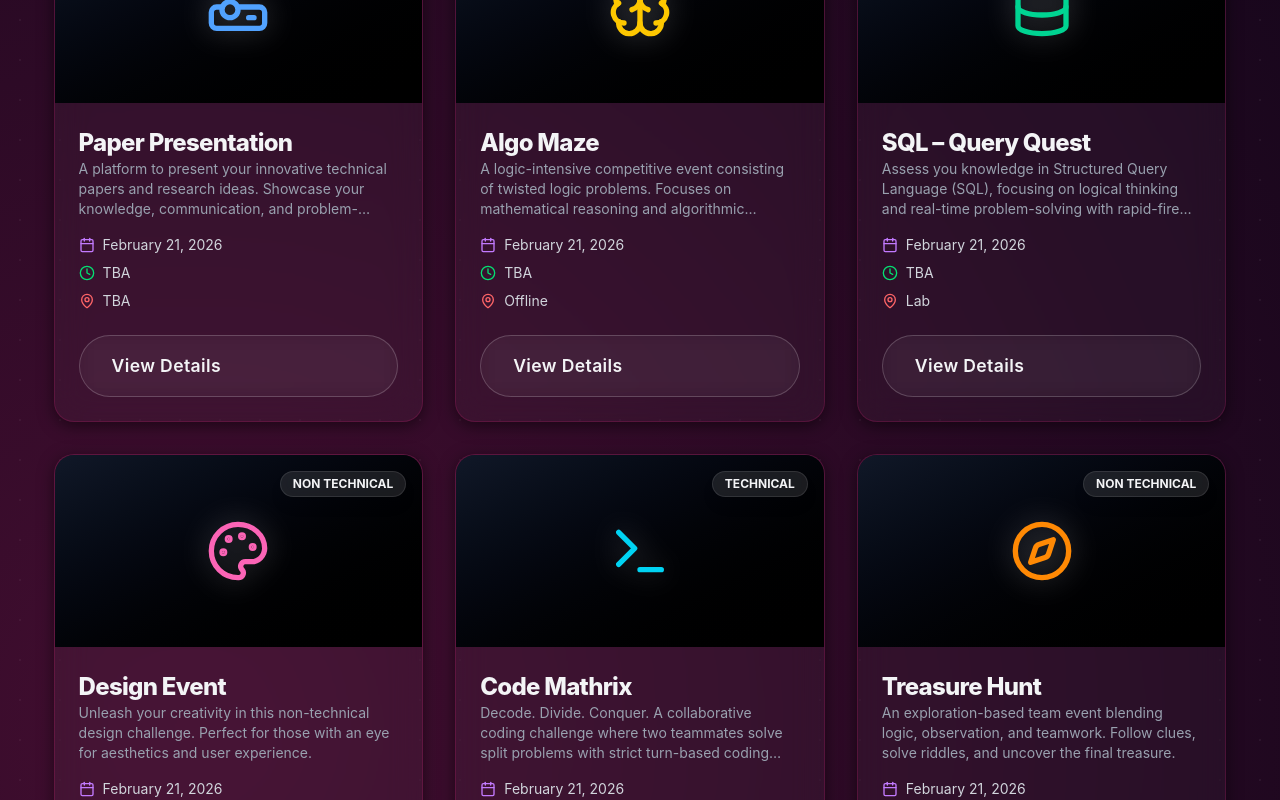
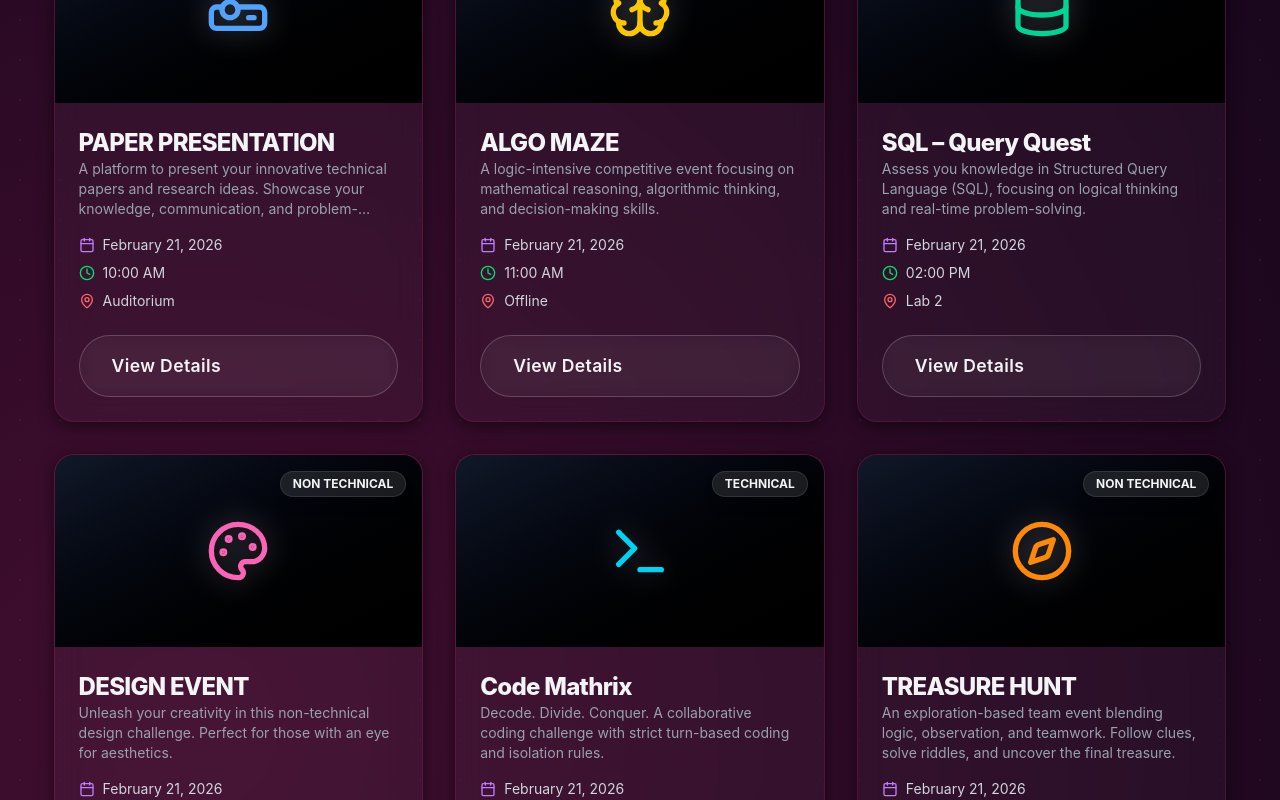
Before and after one commit to lokeshh29/mathrix-website-2026, a React (Vite) app in the folder frontend/: page / in a window 1280 px wide. Shown: the part 2320-3120 px from the top of the page. Built offline with nearby package versions, Linux system fonts and the light colour scheme; no server answers.

Commit message:
fix: replace actual data

```diff
--- a/frontend/src/pages/Events.jsx
+++ b/frontend/src/pages/Events.jsx
@@ -8,24 +8,24 @@ const Events = () => {
     const eventList = [
         {
             id: 1,
-            title: 'Paper Presentation',
+            title: 'PAPER PRESENTATION',
             description: 'A platform to present your innovative technical papers and research ideas. Showcase your knowledge, communication, and problem-solving skills.',
             details: {
-                description: 'The Paper Presentation event is a platform for students to showcase their research ideas and technical knowledge. Participants present their papers on various technical topics to a panel of judges.',
+                description: 'A platform to present your innovative technical papers and research ideas. Showcase your knowledge, communication, and problem-solving skills in front of experts and peers.',
                 rounds: [
-                    { title: 'Abstract Submission', desc: 'Submit your abstract for review.' },
-                    { title: 'Final Presentation', desc: 'Present your paper in front of judges (10 mins + 2 mins Q&A).' }
+                    { title: 'Single Round', desc: 'Oral Presentation using PowerPoint (max 10 slides). Duration: 8 minutes presentation + 2 minutes Q&A.' }
                 ],
                 rules: [
-                    'Team Size: 2-3 members.',
-                    'Paper Limit: 6 pages double column.',
-                    'Presentation Time: 10 minutes.',
-                    'Q&A Session: 2 minutes.'
+                    'Topic is chosen by the judging company (e.g., AI, IoT, Robotics, Cybersecurity).',
+                    'Presentation should be original and not copied from published work.',
+                    'Each team must bring a soft copy of the presentation (PPT/PDF).',
+                    'Plagiarism will lead to disqualification.',
+                    'Participants must report 30 minutes before the event starts.'
                 ],
-                teamSize: '2-3 Members',
-                judging: 'Novelty, Clarity, Presentation Skills, Technical Content.',
-                prize: '1st: ₹3000, 2nd: ₹2000',
-                coordinator: 'Arun Kumar (9876543210)'
+                teamSize: 'Individual or Team of 2',
+                judging: 'Originality & innovation, Relevance to domain, Presentation clarity & structure, Technical depth, Q&A handling.',
+                prize: '1st Prize, 2nd Prize, Certificates for all participants.',
+                coordinator: 'Kesavarthini J (9361733387)'
             },
             date: 'February 21, 2026',
             time: '10:00 AM',
@@ -36,27 +36,26 @@ const Events = () => {
         },
         {
             id: 2,
-            title: 'Algo Maze',
-            description: 'A logic-intensive competitive event consisting of twisted logic problems. Focuses on mathematical reasoning and algorithmic thinking.',
+            title: 'ALGO MAZE',
+            description: 'A logic-intensive competitive event focusing on mathematical reasoning, algorithmic thinking, and decision-making skills.',
             details: {
-                description: 'Algo Maze tests your logical reasoning and algorithmic thinking skills. Solve complex puzzles and mazes using code and logic.',
+                description: 'Algo Maze is a logic-intensive competitive event that challenges participants to think beyond formulas and code. It focuses on mathematical reasoning, algorithmic thinking, and decision-making skills through twisted logic problems and real-world algorithm scenarios. Speed alone does not guarantee success, clarity of thought and correctness determine the winners.',
                 rounds: [
-                    { title: 'Round 1: Logic Puzzle', desc: 'Solve logic puzzles to qualify.' },
-                    { title: 'Round 2: The Maze', desc: 'Navigate the algorithmic maze to win.' }
+                    { title: 'Round 1: Prelims (30 mins)', desc: 'MCQs covering twisted logic, mathematics, and algorithms.' },
+                    { title: 'Round 2: Finals (40 mins)', desc: 'Scenario-based questions and algorithm/math decision-making challenges.' }
                 ],
                 rules: [
-                    'Individual participation.',
-                    'No electronic gadgets allowed.',
-                    'Time limit: 60 minutes.'
+                    'Winner selected based on highest score with correct reasoning.',
+                    'Emphasis on optimal and logical decisions.'
                 ],
-                teamSize: 'Individual',
-                judging: 'Speed, Accuracy, Logic.',
-                prize: '1st: ₹2000, 2nd: ₹1000',
-                coordinator: 'Priya S (9876543211)'
+                teamSize: 'Individual Participation',
+                judging: 'Accuracy, Logical reasoning, Performance in decision-making.',
+                prize: '1st Prize, 2nd Prize + Certificates.',
+                coordinator: 'Barath V (8489573989)'
             },
             date: 'February 21, 2026',
             time: '11:00 AM',
-            location: 'Lab 1',
+            location: 'Offline',
             category: 'Technical',
             icon: Brain,
             color: 'text-yellow-400'
@@ -64,22 +63,23 @@ const Events = () => {
         {
             id: 3,
             title: 'SQL – Query Quest',
-            description: 'Assess you knowledge in Structured Query Language (SQL), focusing on logical thinking and real-time problem-solving with rapid-fire rounds.',
+            description: 'Assess you knowledge in Structured Query Language (SQL), focusing on logical thinking and real-time problem-solving.',
             details: {
-                description: 'Query Quest challenges your SQL skills. Write efficient queries to solve data problems under time pressure.',
+                description: 'SQL – Query Quest is a technical event designed to assess participants’ knowledge and practical skills in Structured Query Language (SQL), focusing on logical thinking and real-time problem-solving.',
                 rounds: [
-                    { title: 'Round 1: Schema Design', desc: 'Design a schema for a given problem.' },
-                    { title: 'Round 2: Query Optimization', desc: 'Optimize complex queries for performance.' }
+                    { title: 'Round 1: Prelims (15-20 mins)', desc: '15 MCQs on SQL basics, DDL/DML, Aggregates, Joins. Selection based on score/time.' },
+                    { title: 'Round 2: Finals (30 mins)', desc: 'Execution of 8-10 SQL queries on a provided dataset. Evaluated on correctness and logic.' },
+                    { title: 'Tie-Breaker: Rapid Fire (5 mins)', desc: 'Verbal prediction of query outputs.' }
                 ],
                 rules: [
-                    'Team Size: 2 members.',
-                    'Standard SQL syntax.',
-                    'Internet access allowed for documentation only.'
+                    'Individual participation only.',
+                    'College ID card is mandatory.',
+                    'Malpractice leads to disqualification.'
                 ],
-                teamSize: '2 Members',
-                judging: 'Efficiency, Correctness, Speed.',
-                prize: '1st: ₹2500, 2nd: ₹1500',
-                coordinator: 'Rahul M (9876543212)'
+                teamSize: 'Individual',
+                judging: 'Correctness, Time Efficiency, Logic.',
+                prize: '1st, 2nd, 3rd Prizes + Certificates.',
+                coordinator: 'Menaka RM (8608605321)'
             },
             date: 'February 21, 2026',
             time: '02:00 PM',
@@ -90,27 +90,22 @@ const Events = () => {
         },
         {
             id: 4,
-            title: 'Design Event',
-            description: 'Unleash your creativity in this non-technical design challenge. Perfect for those with an eye for aesthetics and user experience.',
+            title: 'DESIGN EVENT',
+            description: 'Unleash your creativity in this non-technical design challenge. Perfect for those with an eye for aesthetics.',
             details: {
-                description: 'Showcase your creative design skills. Create stunning visuals, posters, or UI designs based on a theme.',
-                rounds: [
-                    { title: 'Round 1: Poster Design', desc: 'Design a poster for a given topic.' },
-                    { title: 'Round 2: UI/UX Challenge', desc: 'Design a landing page for a product.' }
+                description: 'COMPANY YET TO DECIDE.',
+                rounds: [],
+                rules: [
+                    'COMPANY YET TO DECIDE.'
                 ],
-                rules: [
-                    'Individual participation.',
-                    'Software: Photoshop/Figma/Illustrator.',
-                    'Assets must be original or royalty-free.'
-                ],
-                teamSize: 'Individual',
-                judging: 'Creativity, Aesthetics, Relevance.',
-                prize: '1st: ₹2000, 2nd: ₹1000',
-                coordinator: 'Sneha R (9876543213)'
+                teamSize: 'Individual or Team of 2',
+                judging: 'Decided by the Company.',
+                prize: '1st Prize, 2nd Prize, Certificates for all participants.',
+                coordinator: 'Pooja Nandhini C (+91 86100 61231)'
             },
             date: 'February 21, 2026',
             time: '10:00 AM',
-            location: 'Design Studio',
+            location: 'TBA',
             category: 'Non Technical',
             icon: Palette,
             color: 'text-pink-400'
@@ -118,22 +113,23 @@ const Events = () => {
         {
             id: 5,
             title: 'Code Mathrix',
-            description: 'Decode. Divide. Conquer. A collaborative coding challenge where two teammates solve split problems with strict turn-based coding rules.',
+            description: 'Decode. Divide. Conquer. A collaborative coding challenge with strict turn-based coding and isolation rules.',
             details: {
-                description: 'A unique coding relay where teammates swap roles. One codes while the other guides, switching periodically.',
+                description: 'Code Mathrix is a collaborative coding challenge that tests logical thinking, coordination, and problem-solving under pressure. Teams work on split problem statements with strict turn-based coding.',
                 rounds: [
-                    { title: 'Round 1: Relay Coding', desc: 'Switch roles every 10 minutes.' },
-                    { title: 'Round 2: Blind Coding', desc: 'Code without seeing the screen.' }
+                    { title: 'Round 1 (30 mins)', desc: 'Logic-based MCQs + dry-run coding questions.' },
+                    { title: 'Round 2 (40 mins)', desc: 'Live Coding Challenge with Turn-based rule (10 mins swap) and Isolation rule.' }
                 ],
                 rules: [
-                    'Team Size: 2 members.',
-                    'Languages: C/C++/Python/Java.',
-                    'Strict adherence to switch timings.'
+                    'Teams of 2 members.',
+                    'Problem split into two parts.',
+                    'Turn-based: Player 1 codes 10 mins, then Player 2.',
+                    'Isolation: Non-coding player cannot view screen or assist.'
                 ],
-                teamSize: '2 Members',
-                judging: 'Code Quality, Output, Teamwork.',
-                prize: '1st: ₹3000, 2nd: ₹2000',
-                coordinator: 'Vikram S (9876543214)'
+                teamSize: '2 Members per Team',
+                judging: 'Logic, Execution, Time, Continuity.',
+                prize: 'Certificates.',
+                coordinator: 'Kishore S (8072651532)'
             },
             date: 'February 21, 2026',
             time: '11:00 AM',
@@ -144,7 +140,7 @@ const Events = () => {
         },
         {
             id: 6,
-            title: 'Treasure Hunt',
+            title: 'TREASURE HUNT',
             description: 'An exploration-based team event blending logic, observation, and teamwork. Follow clues, solve riddles, and uncover the final treasure.',
             details: {
                 description: 'The Treasure Hunt is an exploration-based team event that blends logic, observation, teamwork, and quick decision-making. Participants follow clues, solve riddles, and navigate through checkpoints to uncover the final treasure.',
--- a/frontend/src/pages/Home.jsx
+++ b/frontend/src/pages/Home.jsx
@@ -184,21 +184,21 @@ const Home = () => {
                     {[
                         {
                             id: 1,
-                            title: 'Paper Presentation',
+                            title: 'PAPER PRESENTATION',
                             description: 'A platform to present your innovative technical papers and research ideas. Showcase your knowledge, communication, and problem-solving skills.',
                             date: 'February 21, 2026',
-                            time: 'TBA',
-                            location: 'TBA',
+                            time: '10:00 AM',
+                            location: 'Auditorium',
                             category: 'Technical',
                             icon: Projector,
                             color: 'text-blue-400'
                         },
                         {
                             id: 2,
-                            title: 'Algo Maze',
-                            description: 'A logic-intensive competitive event consisting of twisted logic problems. Focuses on mathematical reasoning and algorithmic thinking.',
+                            title: 'ALGO MAZE',
+                            description: 'A logic-intensive competitive event focusing on mathematical reasoning, algorithmic thinking, and decision-making skills.',
                             date: 'February 21, 2026',
-                            time: 'TBA',
+                            time: '11:00 AM',
                             location: 'Offline',
                             category: 'Technical',
                             icon: Brain,
@@ -207,20 +207,20 @@ const Home = () => {
                         {
                             id: 3,
                             title: 'SQL – Query Quest',
-                            description: 'Assess you knowledge in Structured Query Language (SQL), focusing on logical thinking and real-time problem-solving with rapid-fire rounds.',
+                            description: 'Assess you knowledge in Structured Query Language (SQL), focusing on logical thinking and real-time problem-solving.',
                             date: 'February 21, 2026',
-                            time: 'TBA',
-                            location: 'Lab',
+                            time: '02:00 PM',
+                            location: 'Lab 2',
                             category: 'Technical',
                             icon: Database,
                             color: 'text-emerald-400'
                         },
                         {
                             id: 4,
-                            title: 'Design Event',
-                            description: 'Unleash your creativity in this non-technical design challenge. Perfect for those with an eye for aesthetics and user experience.',
+                            title: 'DESIGN EVENT',
+                            description: 'Unleash your creativity in this non-technical design challenge. Perfect for those with an eye for aesthetics.',
                             date: 'February 21, 2026',
-                            time: 'TBA',
+                            time: '10:00 AM',
                             location: 'TBA',
                             category: 'Non Technical',
                             icon: Palette,
@@ -229,21 +229,21 @@ const Home = () => {
                         {
                             id: 5,
                             title: 'Code Mathrix',
-                            description: 'Decode. Divide. Conquer. A collaborative coding challenge where two teammates solve split problems with strict turn-based coding rules.',
+                            description: 'Decode. Divide. Conquer. A collaborative coding challenge with strict turn-based coding and isolation rules.',
                             date: 'February 21, 2026',
-                            time: 'TBA',
-                            location: 'Lab',
+                            time: '11:00 AM',
+                            location: 'Lab 3',
                             category: 'Technical',
                             icon: Terminal,
                             color: 'text-cyan-400'
                         },
                         {
                             id: 6,
-                            title: 'Treasure Hunt',
+                            title: 'TREASURE HUNT',
                             description: 'An exploration-based team event blending logic, observation, and teamwork. Follow clues, solve riddles, and uncover the final treasure.',
                             date: 'February 21, 2026',
-                            time: 'TBA',
-                            location: 'Offline',
+                            time: '02:00 PM',
+                            location: 'Campus Wide',
                             category: 'Non Technical',
                             icon: Compass,
                             color: 'text-orange-400'
--- a/frontend/src/pages/Schedule.jsx
+++ b/frontend/src/pages/Schedule.jsx
@@ -3,24 +3,15 @@ import { motion } from 'framer-motion';
 
 const scheduleData = [
     {
-        day: 'Day 1',
-        date: 'Febraury 20',
+        day: 'Event Day',
+        date: 'February 21, 2026',
         events: [
-            { time: '09:00 AM', title: 'Inauguration', location: 'Main Audi' },
-            { time: '10:00 AM', title: 'Code Relay', location: 'Lab 1' },
-            { time: '11:00 AM', title: 'Math Olympiad', location: 'Hall A' },
-            { time: '01:00 PM', title: 'Lunch Break', location: 'Cafeteria' },
-            { time: '02:00 PM', title: 'Paper Presentation', location: 'Seminar Hall' },
-        ]
-    },
-    {
-        day: 'Day 2',
-        date: 'Febraury 20',
-        events: [
-            { time: '09:00 AM', title: 'Workshop: AI in Math', location: 'Lab 2' },
-            { time: '12:00 PM', title: 'Guest Lecture', location: 'Seminar Hall' },
-            { time: '02:00 PM', title: 'Crypto Hunt', location: 'Campus Wide' },
-            { time: '05:00 PM', title: 'Valedictory', location: 'Main Audi' },
+            { time: '10:00 AM', title: 'Paper Presentation', location: 'Auditorium' },
+            { time: '10:00 AM', title: 'Design Event', location: 'TBA' },
+            { time: '11:00 AM', title: 'Algo Maze', location: 'Offline' },
+            { time: '11:00 AM', title: 'Code Mathrix', location: 'Lab 3' },
+            { time: '02:00 PM', title: 'SQL – Query Quest', location: 'Lab 2' },
+            { time: '02:00 PM', title: 'Treasure Hunt', location: 'Campus Wide' },
         ]
     }
 ];
```
Also changed, not shown: frontend/src/pages/Workshops.jsx (+14 -49 lines).
